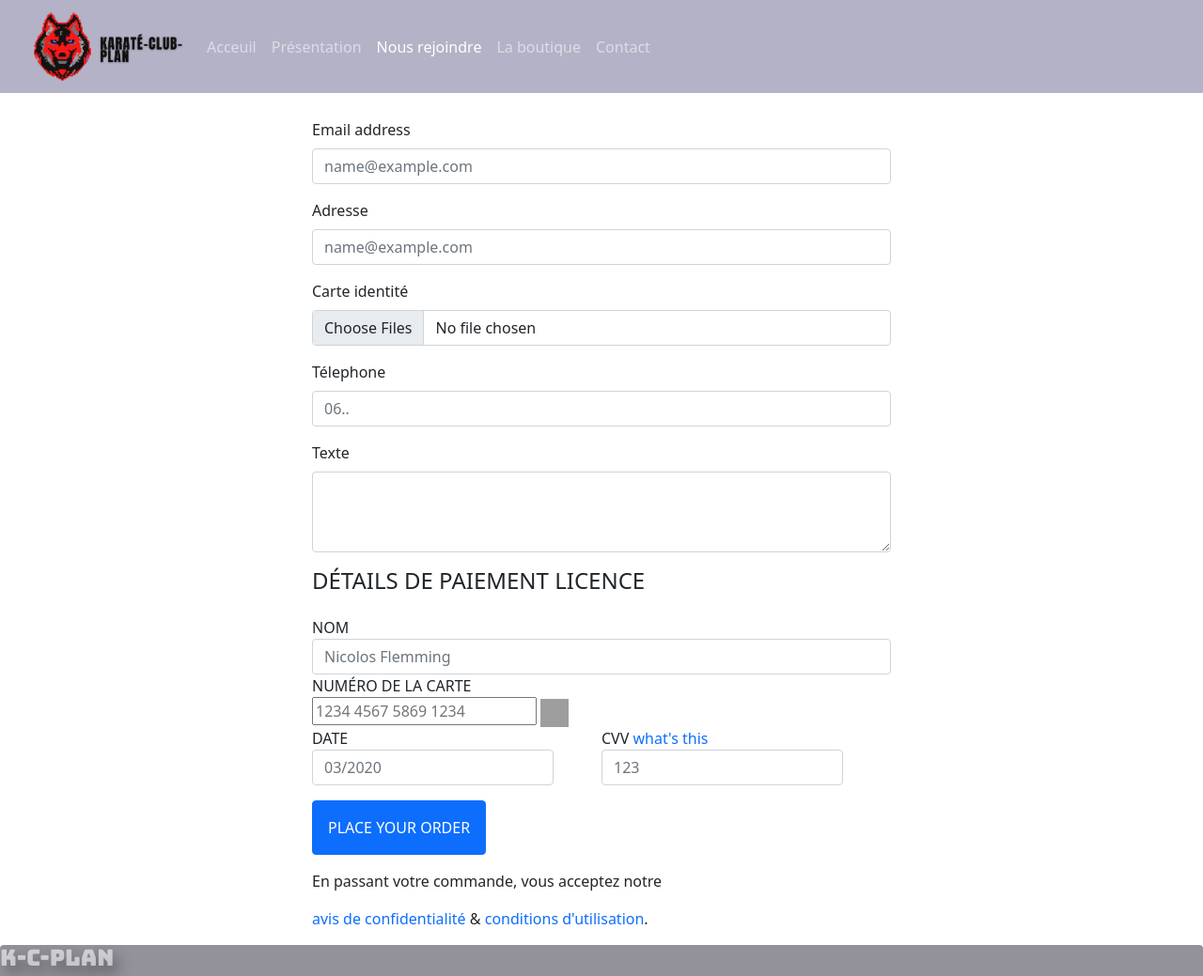
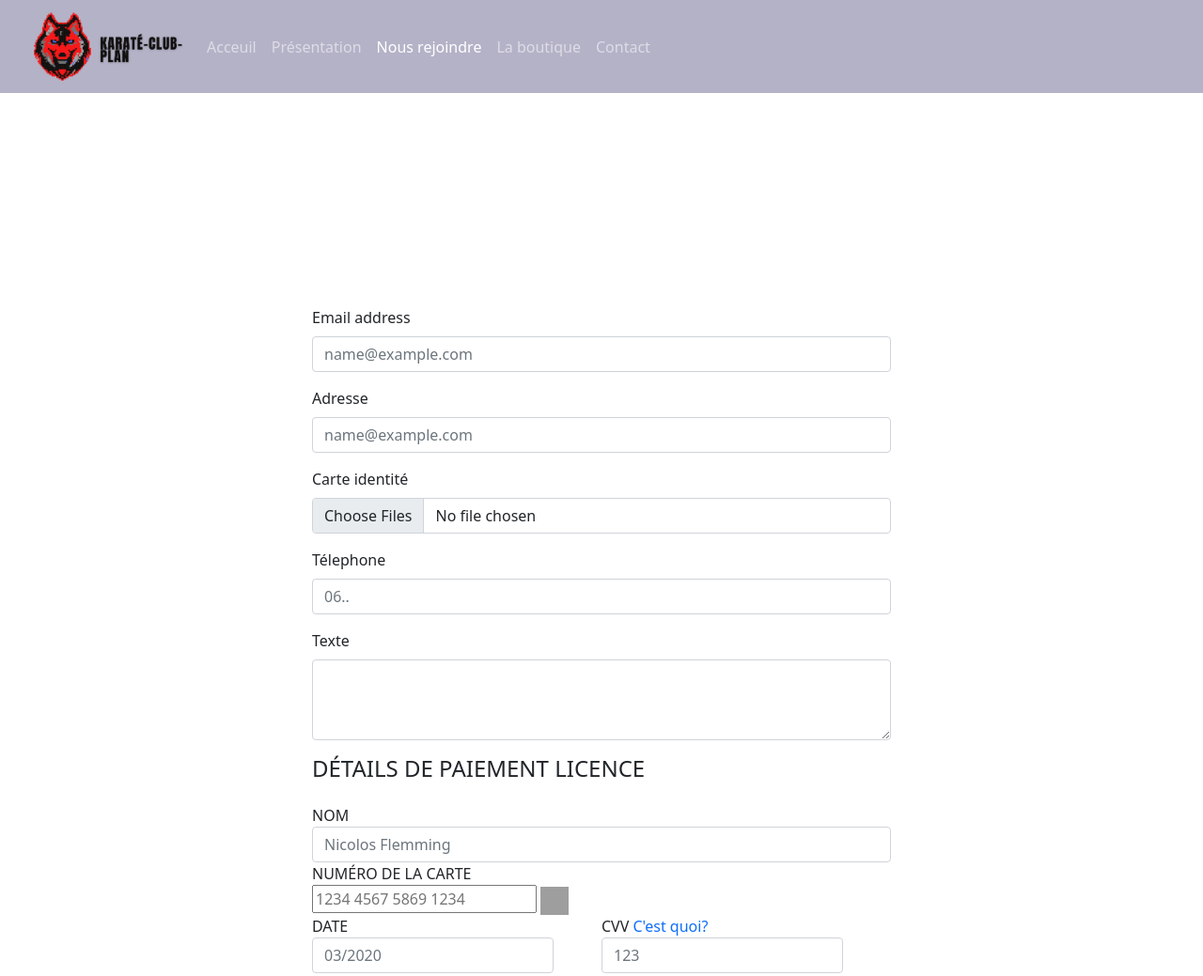
Before and after one commit to Boublo/karate-plan, a website: page sign/sign.html in a window 1280 px wide. Shown: the top 1039 px of the page at 94% size. Drawn offline with Linux system fonts and the light colour scheme; grey boxes are pictures that could not be loaded.

Commit message:
Fix bug graphique

```diff
--- a/sign/sign.html
+++ b/sign/sign.html
@@ -13,6 +13,7 @@
 </head>
 
 <body>
+  <div class="container-fluid bg-white" style="height: 200px;"></div>
   <div class="container-fluid">
     <header class="row col-12">
       <nav class="navbar fixed-top navbar-expand-lg navbar-dark">
@@ -91,8 +92,7 @@
               </div>
               <div class="d-flex w-50 pl-sm-5 pl-3">
                 <div class="form-group"> <label for="cvv">CVV</label> <a href="#"
-                    title="CVV is a credit or debit card number, the last three digit number printed on the signature panel">what's
-                    this</a> <input type="password" class="form-control pr-5" maxlength="3" placeholder="123"> </div>
+                    title="CVV is a credit or debit card number, the last three digit number printed on the signature panel">C'est quoi?</a> <input type="password" class="form-control pr-5" maxlength="3" placeholder="123"> </div>
               </div>
             </div>
             <div class="my-3"> <input type="submit" value="place your order" class="text-uppercase btn btn-primary btn-block p-3">
```
